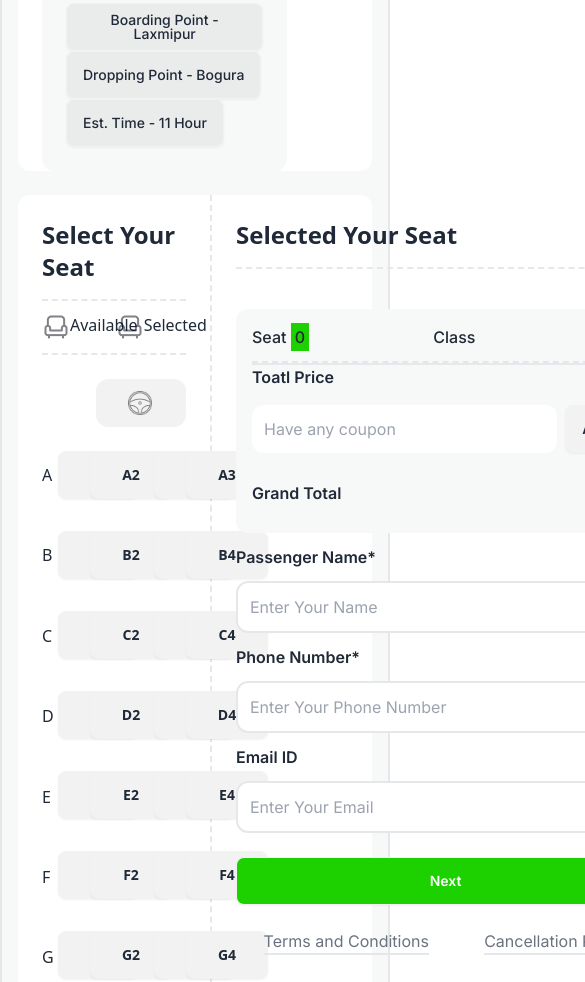
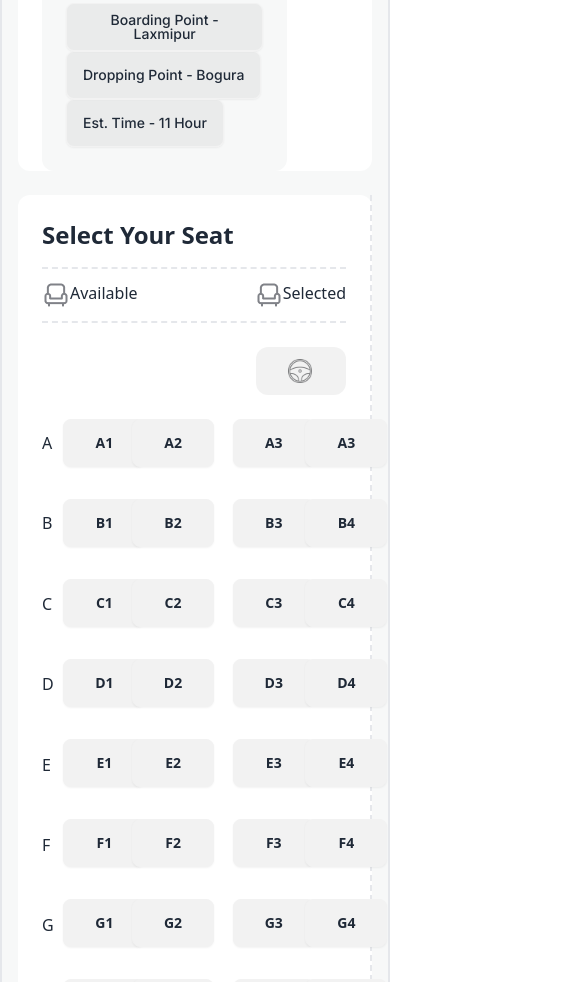
Before and after one commit to nahid612/Assignment5, a plain HTML site: page index.html in a window 390 px wide. Shown: the part 2141-3123 px from the top of the page, 585 px wide, since content can reach past the window. Drawn offline with nearby package versions, Linux system fonts and the light colour scheme.

Commit message:
response

```diff
--- a/index.html
+++ b/index.html
@@ -209,7 +209,7 @@
 
       </div>
       <!--ANother box section -->
-      <div class="flex gap-6 mt-6 bg-[#FFFFFF] rounded-xl ">
+      <div class="lg:flex gap-6 mt-6 bg-[#FFFFFF] rounded-xl ">
         <section>
           <nav class="border-r-2 border-dashed p-6 ">
             <div>
```
